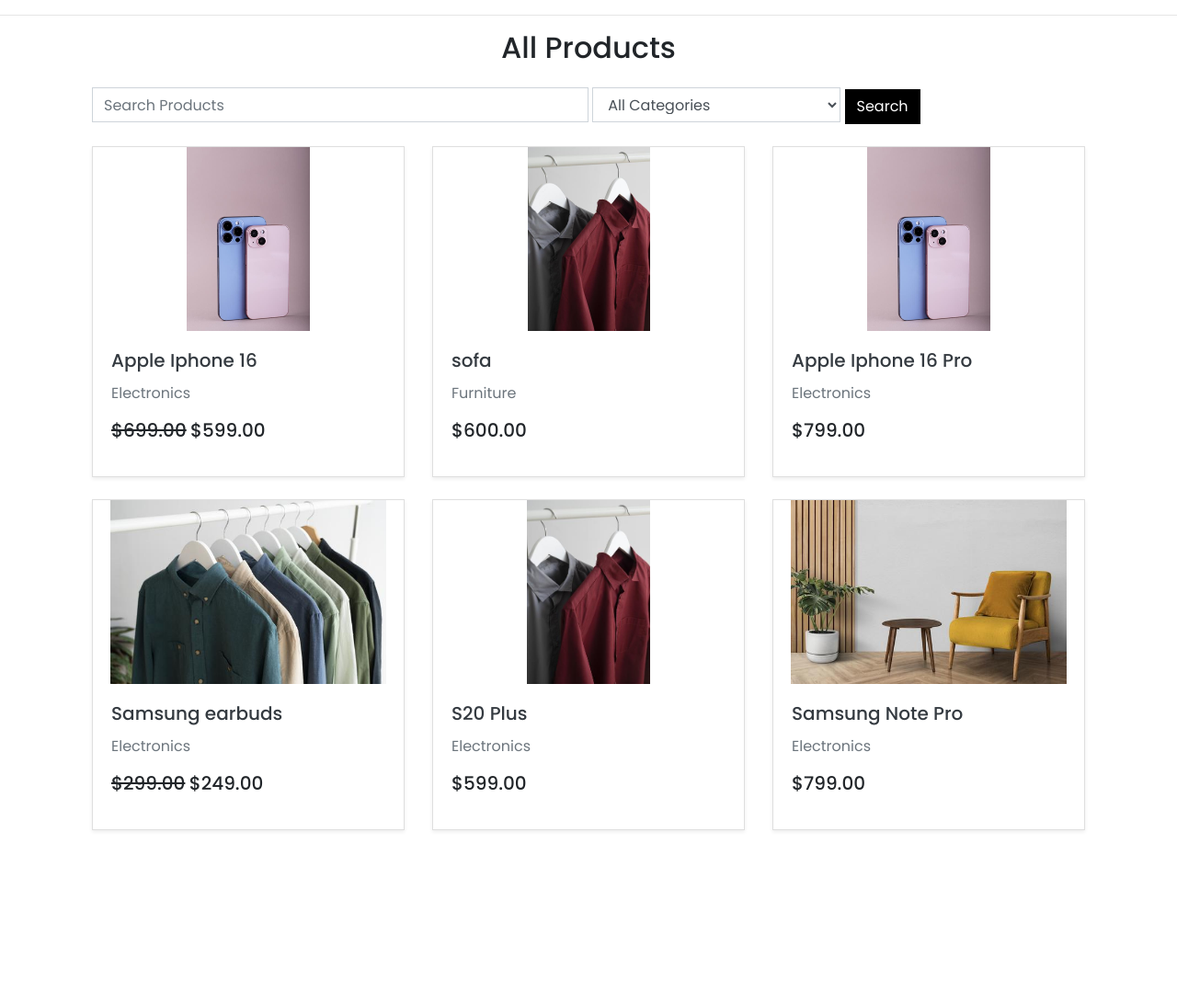
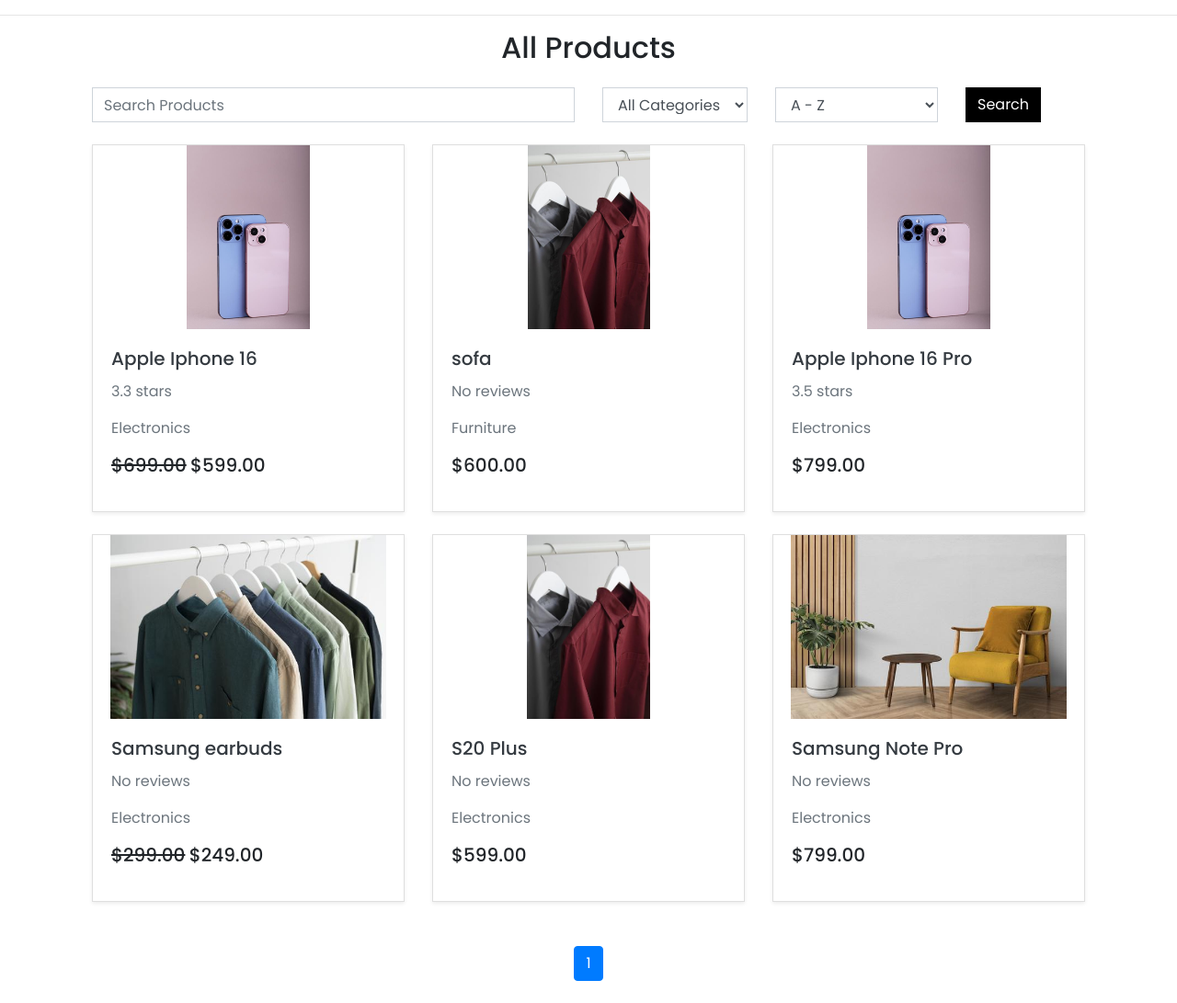
Before and after one commit to mijwad7/ecommerce_project, a Django app: page /products/ in a window 1280 px wide. Shown: the part 56-1147 px from the top of the page at 92% size. Before the commit the page ends 960 px from the top, so only its background shows below. Run offline with Django 5.2, Linux system fonts and the light colour scheme; data comes from the database, SQL or seed files in the repository; some libraries are stand-ins or nearby versions.

Commit message:
Implemented advanced searching and sorting

```diff
--- a/ecommerce_app/templates/app/products.html
+++ b/ecommerce_app/templates/app/products.html
@@ -3,16 +3,38 @@
 {% block content %}
 <div class="container my-2">
     <h2 class="text-center mb-4">All Products</h2>
-    <form action="" method="GET">
-        <input class="form-control w-50 d-inline" type="text" name="query" placeholder="Search Products">
-        <select class="form-control w-25 d-inline" name="category">
-            <option value="">All Categories</option>
-            {% for category in categories %}
-            <option value="{{ category.id }}" {% if request.GET.category == category.id|stringformat:"s" %}selected{% endif %}>{{ category.name }}</option>
-            {% endfor %}
-        </select>
-        <button type="submit" class="btn btn-black">Search</button>
+    <form class="row gx-2 gy-2 align-items-center" action="" method="GET">
+        <div class="col-12 col-md-6 mb-md-0 mb-3">
+            <input
+                class="form-control"
+                type="text"
+                name="query"
+                placeholder="Search Products"
+                value="{{ request.GET.query }}">
+        </div>
+        <div class="col-6 col-md-auto">
+            <select class="form-control" name="category">
+                <option value="">All Categories</option>
+                {% for category in categories %}
+                <option value="{{ category.id }}" {% if request.GET.category == category.id|stringformat:"s" %}selected{% endif %}>{{ category.name }}</option>
+                {% endfor %}
+            </select>
+        </div>
+        <div class="col-6 col-md-auto">
+            <select class="form-control" name="sort">
+                <option value="A-Z" {% if request.GET.sort == 'A-Z' %}selected{% endif %}>A - Z</option>
+                <option value="Z-A" {% if request.GET.sort == 'Z-A' %}selected{% endif %}>Z - A</option>
+                <option value="newest" {% if request.GET.sort == 'newest' %}selected{% endif %}>Newest</option>
+                <option value="low-high" {% if request.GET.sort == 'low-high' %}selected{% endif %}>Price: Low - High</option>
+                <option value="high-low" {% if request.GET.sort == 'high-low' %}selected{% endif %}>Price: High - Low</option>
+                <option value="rating" {% if request.GET.sort == 'rating' %}selected{% endif %}>Rating</option>
+            </select>
+        </div>
+        <div class="col-12 col-md-auto mt-md-0 mt-3">
+            <button type="submit" class="btn btn-black w-100 w-md-auto">Search</button>
+        </div>
     </form>
+
     <br>
     <div class="row">
     {% for product in products %}
@@ -25,6 +47,13 @@
                     <h5 class="card-title">
                         <a class="text-dark" href="{% url 'app:product_detail' product.id %}">{{ product.name }}</a>
                     </h5>
+                    <p class="card-text text-muted">
+                        {% if product.average_rating %}
+                        {{ product.average_rating|floatformat:1 }} stars
+                        {% else %}
+                        No reviews
+                        {% endif %}
+                    </p>
                     <p class="card-text text-muted">{{ product.category }}</p>
                     <p>
                         {% if product.is_on_sale %}
@@ -41,7 +70,41 @@
             </div>
         </div>
     {% endfor %}
+    </div>
 
+    <!-- Pagination Controls -->
+    <div class="d-flex justify-content-center mt-4">
+        <nav aria-label="Page navigation">
+            <ul class="pagination">
+                {% if products.has_previous %}
+                    <li class="page-item">
+                        <a class="page-link" href="?{% if request.GET.query %}query={{ request.GET.query }}&{% endif %}{% if request.GET.category %}category={{ request.GET.category }}&{% endif %}{% if request.GET.sort %}sort={{ request.GET.sort }}&{% endif %}page={{ products.previous_page_number }}" aria-label="Previous">
+                            <span aria-hidden="true">&laquo;</span>
+                        </a>
+                    </li>
+                {% endif %}
+
+                {% for num in products.paginator.page_range %}
+                    {% if products.number == num %}
+                        <li class="page-item active">
+                            <span class="page-link">{{ num }}</span>
+                        </li>
+                    {% elif num > products.number|add:'-3' and num < products.number|add:'3' %}
+                        <li class="page-item">
+                            <a class="page-link" href="?{% if request.GET.query %}query={{ request.GET.query }}&{% endif %}{% if request.GET.category %}category={{ request.GET.category }}&{% endif %}{% if request.GET.sort %}sort={{ request.GET.sort }}&{% endif %}page={{ num }}">{{ num }}</a>
+                        </li>
+                    {% endif %}
+                {% endfor %}
+
+                {% if products.has_next %}
+                    <li class="page-item">
+                        <a class="page-link" href="?{% if request.GET.query %}query={{ request.GET.query }}&{% endif %}{% if request.GET.category %}category={{ request.GET.category }}&{% endif %}{% if request.GET.sort %}sort={{ request.GET.sort }}&{% endif %}page={{ products.next_page_number }}" aria-label="Next">
+                            <span aria-hidden="true">&raquo;</span>
+                        </a>
+                    </li>
+                {% endif %}
+            </ul>
+        </nav>
     </div>
 </div>
 {% endblock %}
--- a/ecommerce_app/views.py
+++ b/ecommerce_app/views.py
@@ -9,6 +9,8 @@
 from django.utils import timezone
 from django.views.decorators.csrf import csrf_exempt
 from django.http import JsonResponse
+from django.core.paginator import Paginator
+
 
 
 def user_signup(request):
@@ -108,24 +110,49 @@
     })
 
 
+
 def products(request):
     query = request.GET.get('query')
     category_id = request.GET.get('category')
-    products = Product.objects.all().order_by('id')
+    sort = request.GET.get('sort', 'id')
+
+    # Pre-select related data to optimize queries
+    products = Product.objects.select_related('category').prefetch_related('reviews').all()
     categories = Category.objects.all()
 
+    # Filter by search query
     if query:
         products = products.filter(Q(name__icontains=query) | Q(description__icontains=query))
 
-    if category_id:
+    # Filter by category (only if valid)
+    if category_id and Category.objects.filter(id=category_id).exists():
         products = products.filter(category_id=category_id)
 
-    for product in products:
-        average_rating = product.reviews.aggregate(Avg('rating'))['rating__avg']
-        product.average_rating = average_rating if average_rating is not None else 0
+    # Annotate with average ratings
+    products = products.annotate(average_rating=Avg('reviews__rating'))
+
+
+    # Handle sorting
+    if sort == 'A-Z':
+        products = products.order_by('name')
+    elif sort == 'Z-A':
+        products = products.order_by('-name')
+    elif sort == 'newest':
+        products = products.order_by('-id')
+    elif sort == 'low-high':
+        products = products.order_by('price')
+    elif sort == 'high-low':
+        products = products.order_by('-price')
+    elif sort == 'rating':
+        products = products.order_by('-average_rating')
+
+    # Pagination (10 products per page)
+    paginator = Paginator(products, 6)
+    page_number = request.GET.get('page')
+    paginated_products = paginator.get_page(page_number)
 
     return render(request, "app/products.html", {
-        "products": products,
+        "products": paginated_products,
         "categories": categories
     })
 
```
